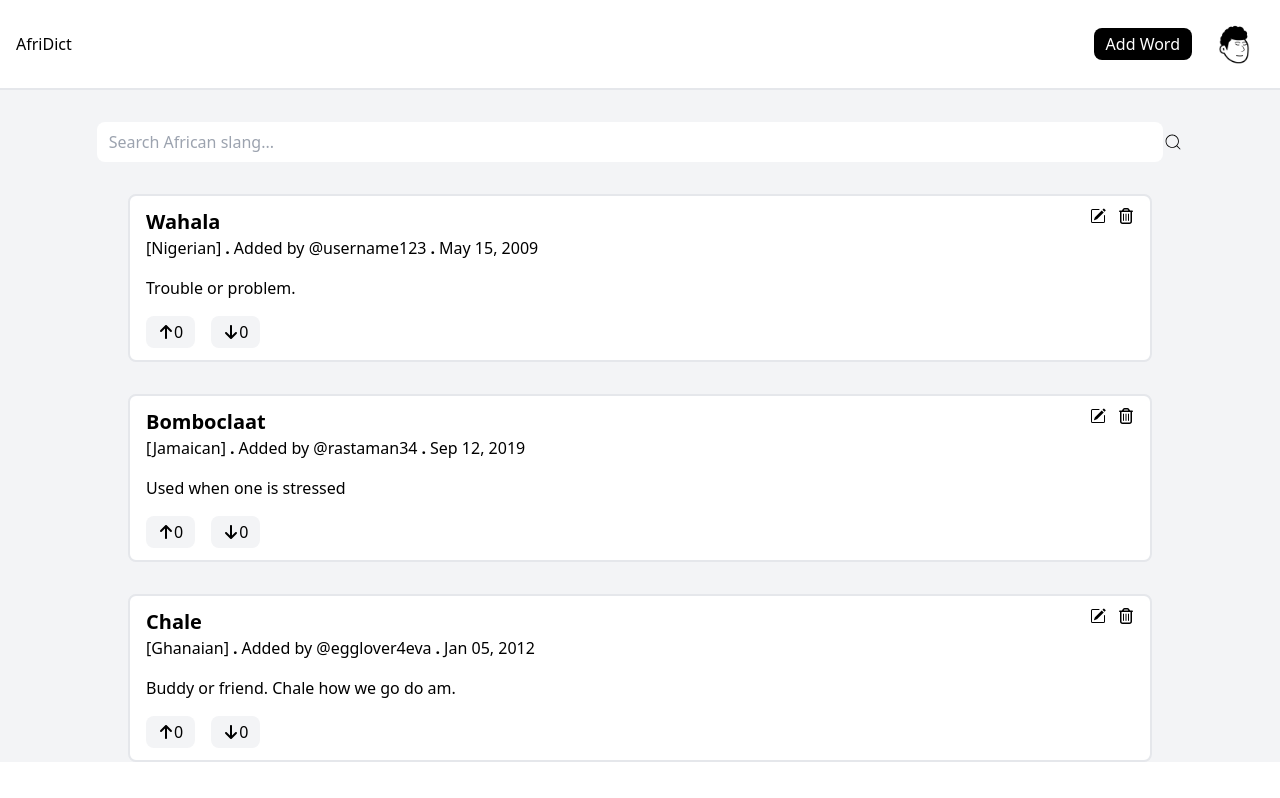
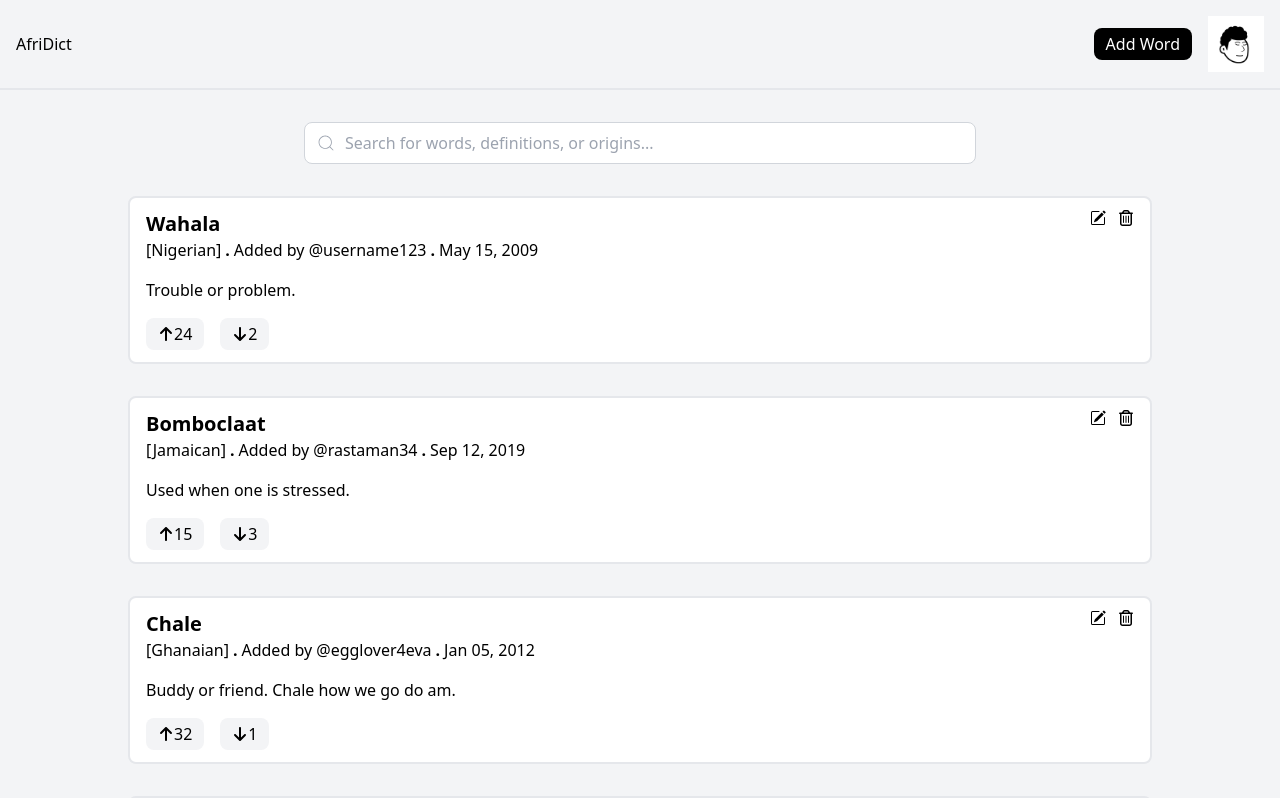
Before and after one commit to jibril04Afaa/african-urban-dict, a React (Create React App) app in the folder frontend/: page / in a window 1280 px wide. Shown: the top 798 px of the page. Built offline with nearby package versions, Linux system fonts and the light colour scheme.

Commit message:
Add search functionality to Hero and SearchBar
Refactored Hero to use mock data and display WordCards dynamically based on search input. Updated SearchBar to accept props, handle input changes, and debounce search term updates, enabling real-time filtering of words in Hero.

```diff
--- a/frontend/src/components/Hero.jsx
+++ b/frontend/src/components/Hero.jsx
@@ -1,61 +1,129 @@
-import NavBar from "./NavBar"
-import SearchBar from "./SearchBar"
-import WordCard from "../reusable-components/WordCard"
+import React, { useState, useEffect } from "react";
+import NavBar from "./NavBar";
+import SearchBar from "./SearchBar";
+import WordCard from "../reusable-components/WordCard";
+
+// Mock data - replace with your actual data fetching logic
+const mockWords = [
+  {
+    id: 1,
+    wordTitle: "Wahala",
+    origin: "Nigerian",
+    username: "username123",
+    dateAdded: "May 15, 2009",
+    wordDef: "Trouble or problem.",
+    likes: 24,
+    dislikes: 2
+  },
+  {
+    id: 2,
+    wordTitle: "Bomboclaat",
+    origin: "Jamaican",
+    username: "rastaman34",
+    dateAdded: "Sep 12, 2019",
+    wordDef: "Used when one is stressed.",
+    likes: 15,
+    dislikes: 3
+  },
+  {
+    id: 3,
+    wordTitle: "Chale",
+    origin: "Ghanaian",
+    username: "egglover4eva",
+    dateAdded: "Jan 05, 2012",
+    wordDef: "Buddy or friend. Chale how we go do am.",
+    likes: 32,
+    dislikes: 1
+  },
+  {
+    id: 4,
+    wordTitle: "Sabi",
+    origin: "Nigerian Pidgin",
+    username: "pidginmaster",
+    dateAdded: "Mar 22, 2015",
+    wordDef: "To know or to be able to do something.",
+    likes: 18,
+    dislikes: 0
+  },
+  {
+    id: 5,
+    wordTitle: "Tua",
+    origin: "Ghanaian",
+    username: "ghfan99",
+    dateAdded: "Jul 08, 2018",
+    wordDef: "To put or place something somewhere.",
+    likes: 12,
+    dislikes: 2
+  }
+]
 
 const Hero = () => {
+  const [searchTerm, setSearchTerm] = useState('');
+  const [filteredWords, setFilteredWords] = useState(mockWords);
+
+  // Filter words based on search term
+  useEffect(() => {
+    if (!searchTerm.trim()) {
+      setFilteredWords(mockWords);
+      return;
+    }
+
+    const lowercasedSearch = searchTerm.toLowerCase();
+    const filtered = mockWords.filter(word =>
+      word.wordTitle.toLowerCase().includes(lowercasedSearch) ||
+      word.wordDef.toLowerCase().includes(lowercasedSearch) ||
+      word.origin.toLowerCase().includes(lowercasedSearch)
+    );
+    setFilteredWords(filtered);
+  }, [searchTerm]);
+
+  const handleSearch = (term) => {
+    setSearchTerm(term);
+  };
+
   return (
-    <>
     <div>
       <div>
-                <div></div>
+        <div className="bg-gray-100 min-h-screen">
           {/* Navbar */}
           <div>
-                    <NavBar/>
+            <NavBar />
           </div>
 
-                {/* Inner Hero Content */}
-                <div className="bg-gray-100 h-auto">
+          {/* Search Bar */}
           <div>
-                        <div>
-                            <SearchBar/>
-                        </div>
-
-                    </div>
-
-                    {/* Words */}
-                    <div>
-                        <WordCard
-                        wordTitle = "Wahala"
-                        origin = "Nigerian"
-                        username = "username123"
-                        dateAdded = "May 15, 2009"
-                        wordDef = "Trouble or problem. "
-                        />
-
-                        <WordCard
-                        wordTitle = "Bomboclaat"
-                        origin = "Jamaican"
-                        username = "rastaman34"
-                        dateAdded = "Sep 12, 2019"
-                        wordDef = "Used when one is stressed "
-                        />
-
-                        <WordCard
-                        wordTitle = "Chale"
-                        origin = "Ghanaian"
-                        username = "egglover4eva"
-                        dateAdded = "Jan 05, 2012"
-                        wordDef = "Buddy or friend. Chale how we go do am. "
+            <SearchBar
+              onSearch={handleSearch}
+              placeholder="Search for words, definitions, or origins..."
             />
           </div>
 
+          {/* Words List */}
+          <div className="pb-8">
+            {filteredWords.length > 0 ? (
+              filteredWords.map(word => (
+                <WordCard
+                  key={word.id}
+                  wordTitle={word.wordTitle}
+                  origin={word.origin}
+                  username={word.username}
+                  dateAdded={word.dateAdded}
+                  wordDef={word.wordDef}
+                  likes={word.likes}
+                  dislikes={word.dislikes}
+                  id={word.id}
+                />
+              ))
+            ) : (
+              <div className="text-center py-12">
+                <p className="text-gray-500 text-lg">No words found matching "{searchTerm}"</p>
               </div>
-
-
+            )}
           </div>
         </div>
-    </>
-  )
-}
+      </div>
+    </div>
+  );
+};
 
-export default Hero
+export default Hero;
--- a/frontend/src/components/SearchBar.jsx
+++ b/frontend/src/components/SearchBar.jsx
@@ -1,30 +1,59 @@
-import React from 'react'
+import React, { useState, useEffect } from 'react';
 import { CiSearch } from "react-icons/ci";
 
-const SearchBar = () => {
+/**
+ * SearchBar component that handles search input
+ * @param {Object} props - Component props
+ * @param {Function} props.onSearch - Function to call when search term changes
+ * @param {string} props.placeholder - Placeholder text for the search input
+ * @param {number} props.debounceDelay - Delay in milliseconds before triggering search (default: 300ms)
+ */
+const SearchBar = ({ onSearch, placeholder = "Search African slang...", debounceDelay = 300 }) => {
+  const [searchTerm, setSearchTerm] = useState('');
+
+  // Debounce the search input
+  useEffect(() => {
+    const timerId = setTimeout(() => {
+      if (onSearch) {
+        onSearch(searchTerm);
+      }
+    }, debounceDelay);
+
+    return () => {
+      clearTimeout(timerId);
+    };
+  }, [searchTerm, onSearch, debounceDelay]);
+
   return (
-    <>
-        <div>
-            <div>
-                <div className='pt-8'>
-                    <div className=''>
-                        <div className='flex justify-center items-center'>
-                            <input type="text"
-                            placeholder='Search African slang...'
-                            className='pl-3 pr-3 pt-2 pb-2 rounded-lg w-10/12 font-normal '
+    <div className="w-full">
+      <div className="pt-8">
+        <div className="w-full max-w-2xl mx-auto">
+          <div className="relative">
+            <input
+              type="text"
+              value={searchTerm}
+              onChange={(e) => setSearchTerm(e.target.value)}
+              placeholder={placeholder}
+              className="pl-10 pr-4 py-2 w-full rounded-lg border border-gray-300 focus:border-blue-500 focus:ring-2 focus:ring-blue-200 transition-all duration-200"
+              aria-label="Search for African slang words"
             />
-                            {/* Search Icon */}
-                            <div className='text-xl'>
-                                <CiSearch/>
+            <div className="absolute left-3 top-1/2 transform -translate-y-1/2 text-gray-400">
+              <CiSearch size={20} />
             </div>
-                        </div>
-
+            {searchTerm && (
+              <button
+                onClick={() => setSearchTerm('')}
+                className="absolute right-3 top-1/2 transform -translate-y-1/2 text-gray-400 hover:text-gray-600"
+                aria-label="Clear search"
+              >
+                ✕
+              </button>
+            )}
           </div>
         </div>
       </div>
     </div>
-    </>
-  )
-}
+  );
+};
 
-export default SearchBar
+export default SearchBar;
```
Lines whose indentation alone changed are shown as unchanged.
